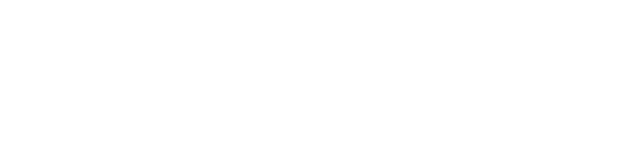
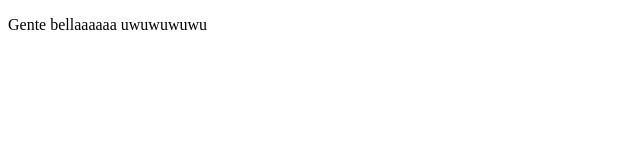
Before and after one commit to sebastacho0219/Projecto1, a plain HTML site: page index.html in a window 1280 px wide. Shown: the whole page, without its empty margins (0-640 px from the left). Drawn offline with Linux system fonts and the light colour scheme.

Commit message:
first commit

```diff
--- a/index.html
+++ b/index.html
@@ -7,6 +7,8 @@
     <title>Document</title>
 </head>
 <body>
-
+    <p>
+        Gente bellaaaaaa uwuwuwuwu
+    </p>
 </body>
 </html>
```
